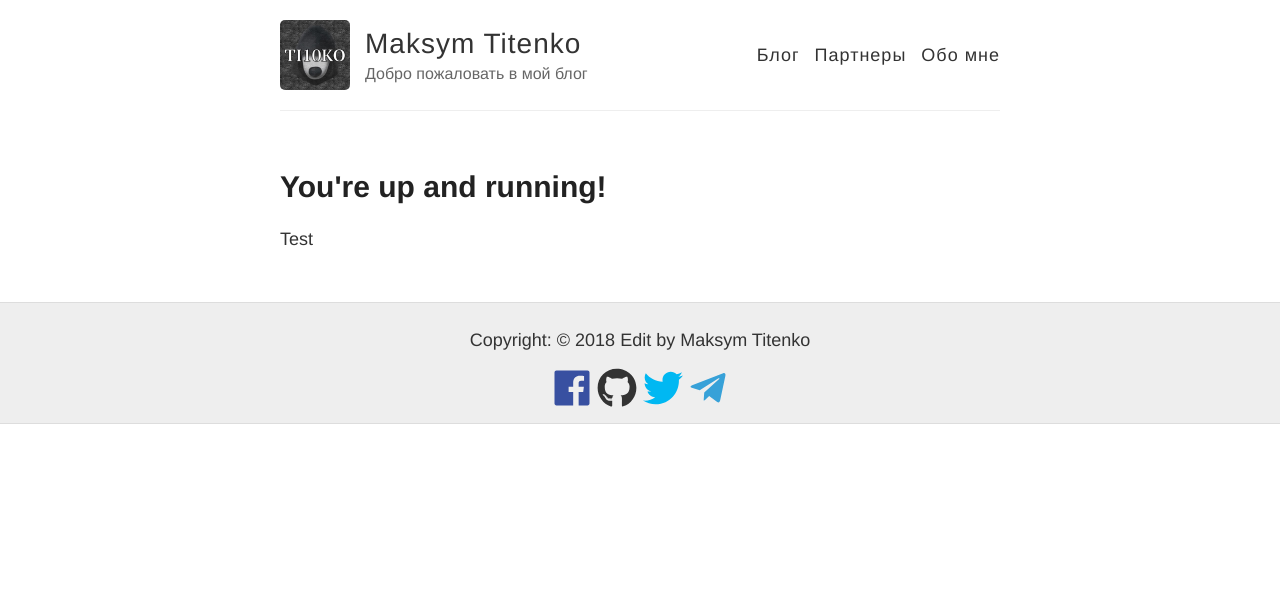
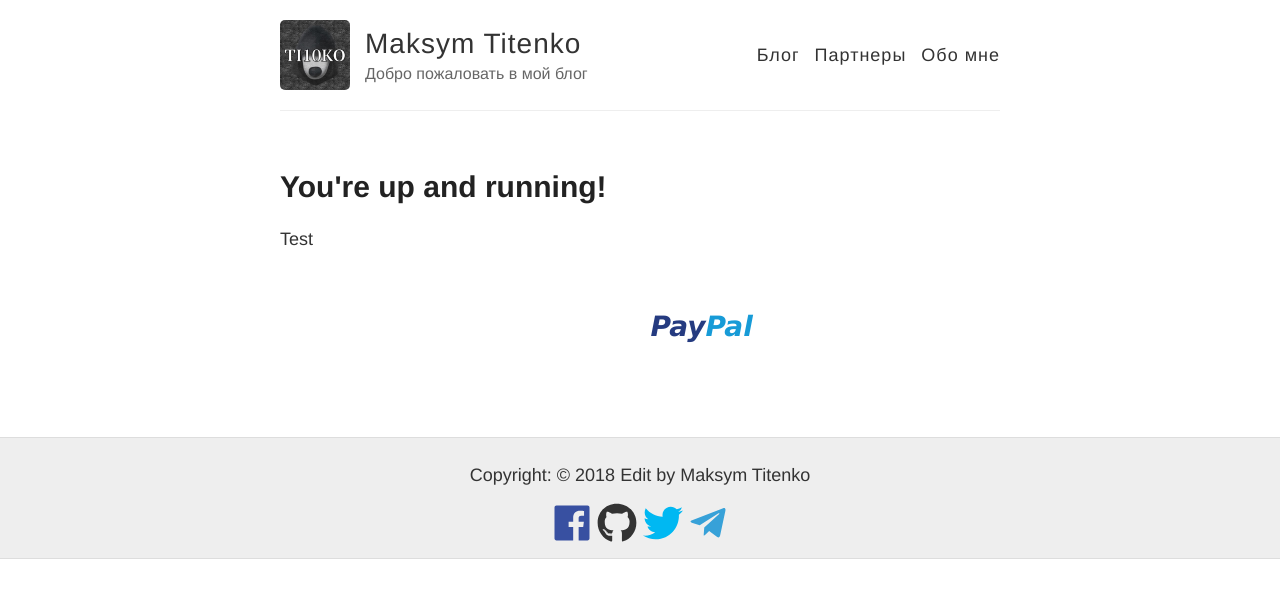
Before and after one commit to titenko/titenko.github.io, a Jekyll site: the page built from _posts/2018-11-16-post.md, in a window 1280 px wide. Shown: the top 598 px of the page. Built offline with Jekyll 4.4.1, drawn with Linux system fonts in a browser that asks for light colours; nearby versions of some CDN libraries; comment, search, counter and statistics services are not loaded.

Commit message:
Update 2018-11-16-post.md

```diff
--- a/_posts/2018-11-16-post.md
+++ b/_posts/2018-11-16-post.md
@@ -3,3 +3,8 @@
 title: You're up and running!
 ---
 Test
+
+<br>
+<div paypal style="text-align:center">
+<a href="https://www.paypal.com/cgi-bin/webscr?cmd=_s-xclick&hosted_button_id=MJXSFFF79A8DY" style="text-decoration:none;"><span class="paypal-logo" style="font-family: Verdana, Tahoma; font-weight: bold; font-size: 28px;"><i style="color: #ffffff; text-shadow: 1px 1px 1px #fff;">Donate </i><i style="color: #253b80; text-shadow: 1px 1px 1px #fff;">Pay</i><i style="color: #179bd7; text-shadow: 1px 1px 1px #fff;">Pal</i></span></a></div>
+<br>
```
